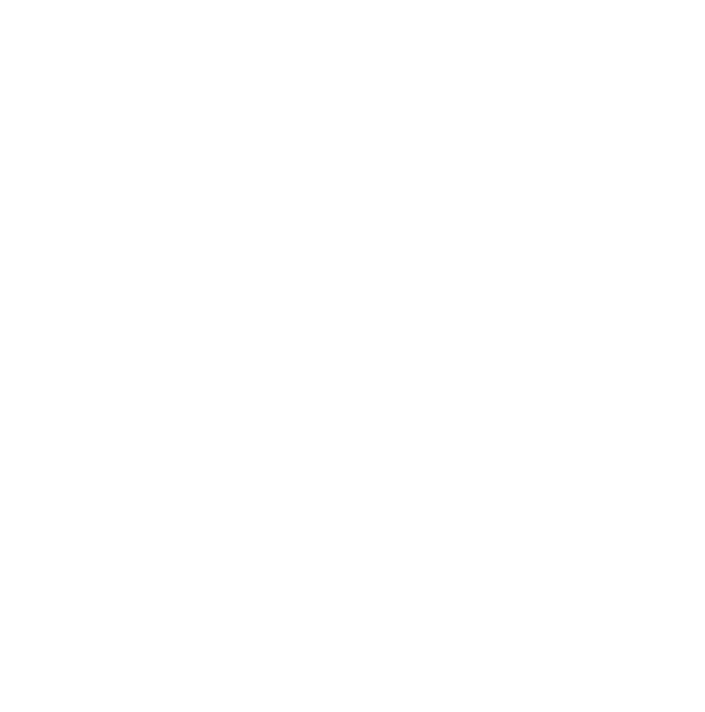
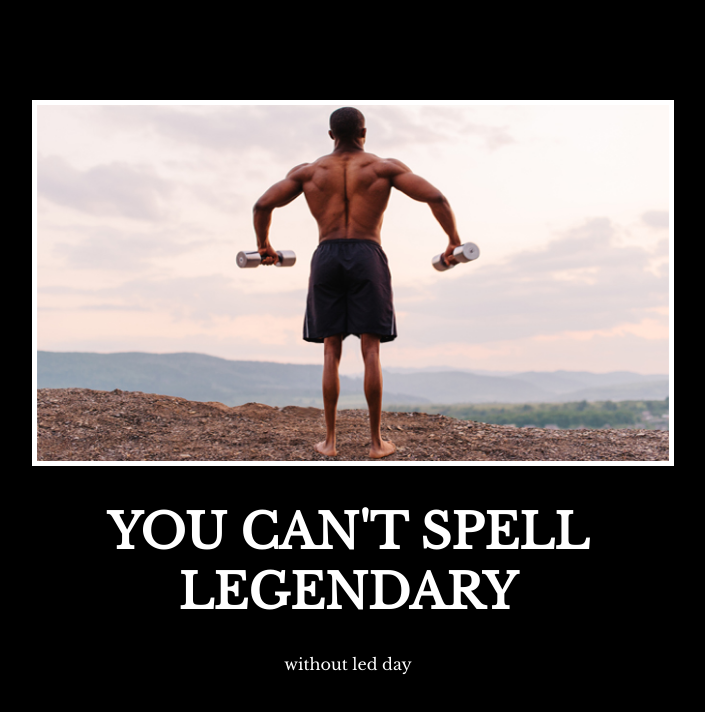
Before and after one commit to Lemin23/Motivational-Post-Website, a plain HTML site: page index.html in a window 1280 px wide. Shown: the whole page, without its empty margins (292-997 px from the left). Drawn offline with nearby package versions, Linux system fonts and the light colour scheme.

Commit message:
Update index.html

```diff
--- a/index.html
+++ b/index.html
@@ -1,16 +1,23 @@
-<!--
-  TODO: Create a motivational post website.
-Style it how ever you like.
-Look at the goal image for inspiration.
-But it must have the following features:
-1. The main h1 text should be using the Regular Libre Baskerville Font from Google Fonts:
-  https://fonts.google.com/specimen/Libre+Baskerville
-2. The text should be white and background black.
-3. Add your own image into the images folder inside assets. It should have a 5px white border.
-4. The text should be center aligned.
-5. Create a div to contain the h1, p and img elements. Adjust the margins so that the image and text are centered on the page.
-  Hint: You horizontally center a div by giving it a width of 50% and a margin-left of 25%.
-  Hint: Set the image to have a width of 100% so it fills the div.
-6. Read about the text-transform property on MDN docs to make the h1 uppercase with CSS.
-  https://developer.mozilla.org/en-US/docs/Web/CSS/text-transform
--->
+
+<!DOCTYPE html>
+<html lang="en">
+<head>
+  <meta charset="UTF-8">
+  <title> motivational post</title>
+  <link rel="stylesheet" href="./style.css">
+  <link rel="preconnect" href="https://fonts.googleapis.com">
+<link rel="preconnect" href="https://fonts.gstatic.com" crossorigin>
+<link href="https://fonts.googleapis.com/css2?family=Caveat:wght@400;500&family=Dancing+Script:wght@500&family=Libre+Baskerville&family=Noto+Sans+KR:wght@100&family=Oswald:wght@300&display=swap" rel="stylesheet">
+</head>
+<body>
+  <div class="all">
+    <img src="./Leg-Day-STACK-.jpg" class="image">
+    <h1>
+      you can't spell legendary
+    </h1>
+    <p>
+      without led day
+    </p>
+  </div>
+</body>
+</html>
```
